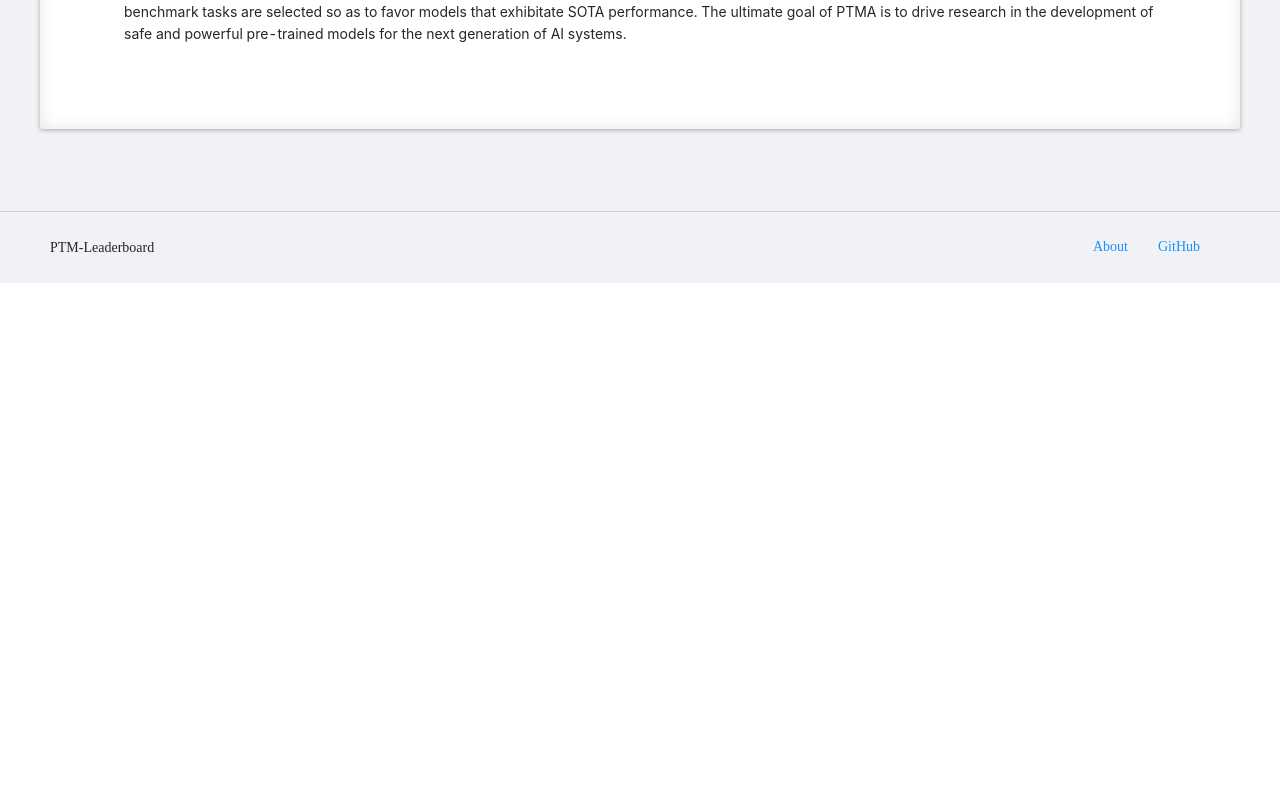
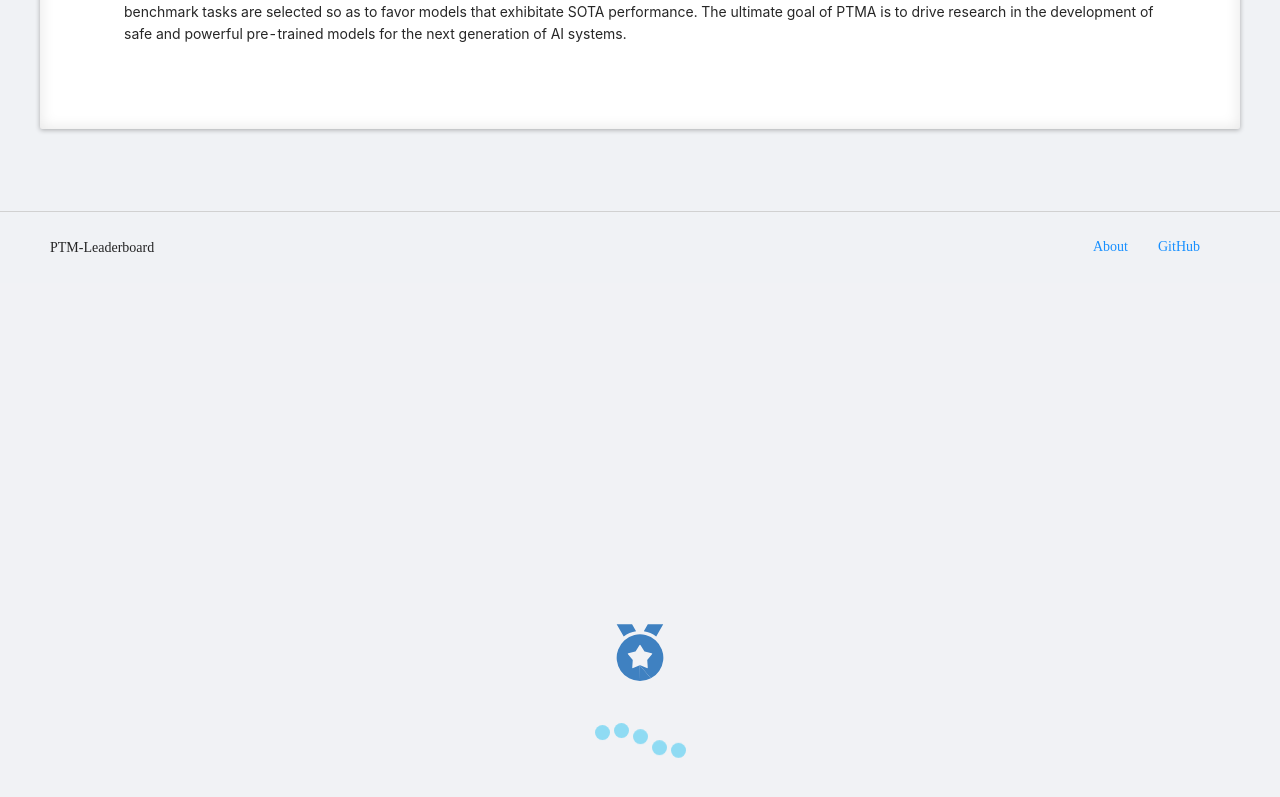
Before and after one commit to lbaf23/ptm-leaderboard, a React (Create React App) app in the folder web/: page /home in a window 1280 px wide. Shown: the part 517-1314 px from the top of the page. Before the commit the page ends 800 px from the top, so only its background shows below. Built offline with nearby package versions, Linux system fonts and the light colour scheme; no server answers.

Commit message:
feat: add loading

```diff
--- a/web/src/App.js
+++ b/web/src/App.js
@@ -1,6 +1,5 @@
 import { BrowserRouter } from 'react-router-dom';
 import './App.css';
-//import RoutesLayout from './pages/layout/RoutesLayout';
 import React, {lazy, Suspense} from "react";
 import Loading from "./pages/Loading";
 
@@ -12,6 +11,7 @@ function App() {
       <BrowserRouter>
         <RoutesLayout />
       </BrowserRouter>
+      <Loading />
     </Suspense>
   );
 }
--- a/web/src/pages/Loading.jsx
+++ b/web/src/pages/Loading.jsx
@@ -1,7 +1,32 @@
+import logo from '../assets/logo.svg'
+import './index.css'
+import './loaders.css'
 
 function Loading() {
   return (
-    <div>loading</div>
+    <div
+      style={{
+        width: '100wh',
+        height: '100vh',
+        display: 'flex',
+        justifyContent: 'center',
+        alignItems: 'center',
+        backgroundColor: '#f1f2f5'
+      }}
+    >
+      <div style={{textAlign: 'center'}}>
+        <img src={logo} alt={"loading"}/>
+        <div style={{marginTop: '40px'}}>
+          <div className="ball-pulse-sync">
+            <div className="ball"/>
+            <div className="ball"/>
+            <div className="ball"/>
+            <div className="ball"/>
+            <div className="ball"/>
+          </div>
+        </div>
+      </div>
+    </div>
   )
 }
 
--- /dev/null
+++ b/web/src/pages/index.css
@@ -0,0 +1,4 @@
+.logo{
+    transition: all;
+    transition-duration: 1s;
+}
--- /dev/null
+++ b/web/src/pages/loaders.css
@@ -0,0 +1,111 @@
+@-webkit-keyframes ball-scale-multiple {
+    0% {
+        -webkit-transform: scale(0);
+        transform: scale(0);
+        opacity: 0; }
+    5% {
+        opacity: 1; }
+    100% {
+        -webkit-transform: scale(1);
+        transform: scale(1);
+        opacity: 0; } }
+
+@keyframes ball-scale-multiple {
+    0% {
+        -webkit-transform: scale(0);
+        transform: scale(0);
+        opacity: 0; }
+    5% {
+        opacity: 1; }
+    100% {
+        -webkit-transform: scale(1);
+        transform: scale(1);
+        opacity: 0; } }
+
+.ball-scale-multiple {
+    position: relative;
+    -webkit-transform: translateY(-30px);
+    transform: translateY(-30px); }
+.ball-scale-multiple > div:nth-child(2) {
+    -webkit-animation-delay: -0.4s;
+    animation-delay: -0.4s; }
+.ball-scale-multiple > div:nth-child(3) {
+    -webkit-animation-delay: -0.2s;
+    animation-delay: -0.2s; }
+.ball-scale-multiple > div:nth-child(4) {
+    -webkit-animation-delay: -0.2s;
+    animation-delay: -0.2s; }
+.ball-scale-multiple > div:nth-child(5) {
+    -webkit-animation-delay: -0.2s;
+    animation-delay: -0.2s; }
+
+.ball-scale-multiple > div {
+    background-color: #fff;
+    width: 15px;
+    height: 15px;
+    border-radius: 100%;
+    margin: 2px;
+    -webkit-animation-fill-mode: both;
+    animation-fill-mode: both;
+    position: absolute;
+    left: -30px;
+    top: 0px;
+    opacity: 0;
+    margin: 0;
+    width: 60px;
+    height: 60px;
+    -webkit-animation: ball-scale-multiple 1s 0s linear infinite;
+    animation: ball-scale-multiple 1s 0s linear infinite; }
+
+@-webkit-keyframes ball-pulse-sync {
+    33% {
+        -webkit-transform: translateY(10px);
+        transform: translateY(10px); }
+    66% {
+        -webkit-transform: translateY(-10px);
+        transform: translateY(-10px); }
+    100% {
+        -webkit-transform: translateY(0);
+        transform: translateY(0); } }
+
+@keyframes ball-pulse-sync {
+    33% {
+        -webkit-transform: translateY(10px);
+        transform: translateY(10px); }
+    66% {
+        -webkit-transform: translateY(-10px);
+        transform: translateY(-10px); }
+    100% {
+        -webkit-transform: translateY(0);
+        transform: translateY(0); } }
+
+.ball-pulse-sync > div:nth-child(1) {
+    -webkit-animation: ball-pulse-sync 0.6s -0.14s infinite ease-in-out;
+    animation: ball-pulse-sync 0.6s -0.14s infinite ease-in-out; }
+
+.ball-pulse-sync > div:nth-child(2) {
+    -webkit-animation: ball-pulse-sync 0.6s -0.07s infinite ease-in-out;
+    animation: ball-pulse-sync 0.6s -0.07s infinite ease-in-out; }
+
+.ball-pulse-sync > div:nth-child(3) {
+    -webkit-animation: ball-pulse-sync 0.6s 0s infinite ease-in-out;
+    animation: ball-pulse-sync 0.6s 0s infinite ease-in-out; }
+
+.ball-pulse-sync > div:nth-child(4) {
+    -webkit-animation: ball-pulse-sync 0.6s 0s infinite ease-in-out;
+    animation: ball-pulse-sync 0.6s 0.07s infinite ease-in-out; }
+
+.ball-pulse-sync > div:nth-child(5) {
+    -webkit-animation: ball-pulse-sync 0.6s 0s infinite ease-in-out;
+    animation: ball-pulse-sync 0.6s 0.14s infinite ease-in-out; }
+
+
+.ball-pulse-sync > div {
+    background-color: #8fdbf3;
+    width: 15px;
+    height: 15px;
+    border-radius: 100%;
+    margin: 2px;
+    -webkit-animation-fill-mode: both;
+    animation-fill-mode: both;
+    display: inline-block; }
--- a/web/src/pages/utils/Utils.js
+++ b/web/src/pages/utils/Utils.js
@@ -4,9 +4,6 @@ import moment from 'moment'
 //moment.locale('zh-cn')
 
 function TimeFilter(time) {
-  if (time === '0001-01-01T00:00:00Z') {
-    return "---"
-  }
   return moment(time).format('YYYY-MM-DD HH:mm:ss')
 }
 
```
Also changed, not shown: web/src/assets/logo.svg (added).
